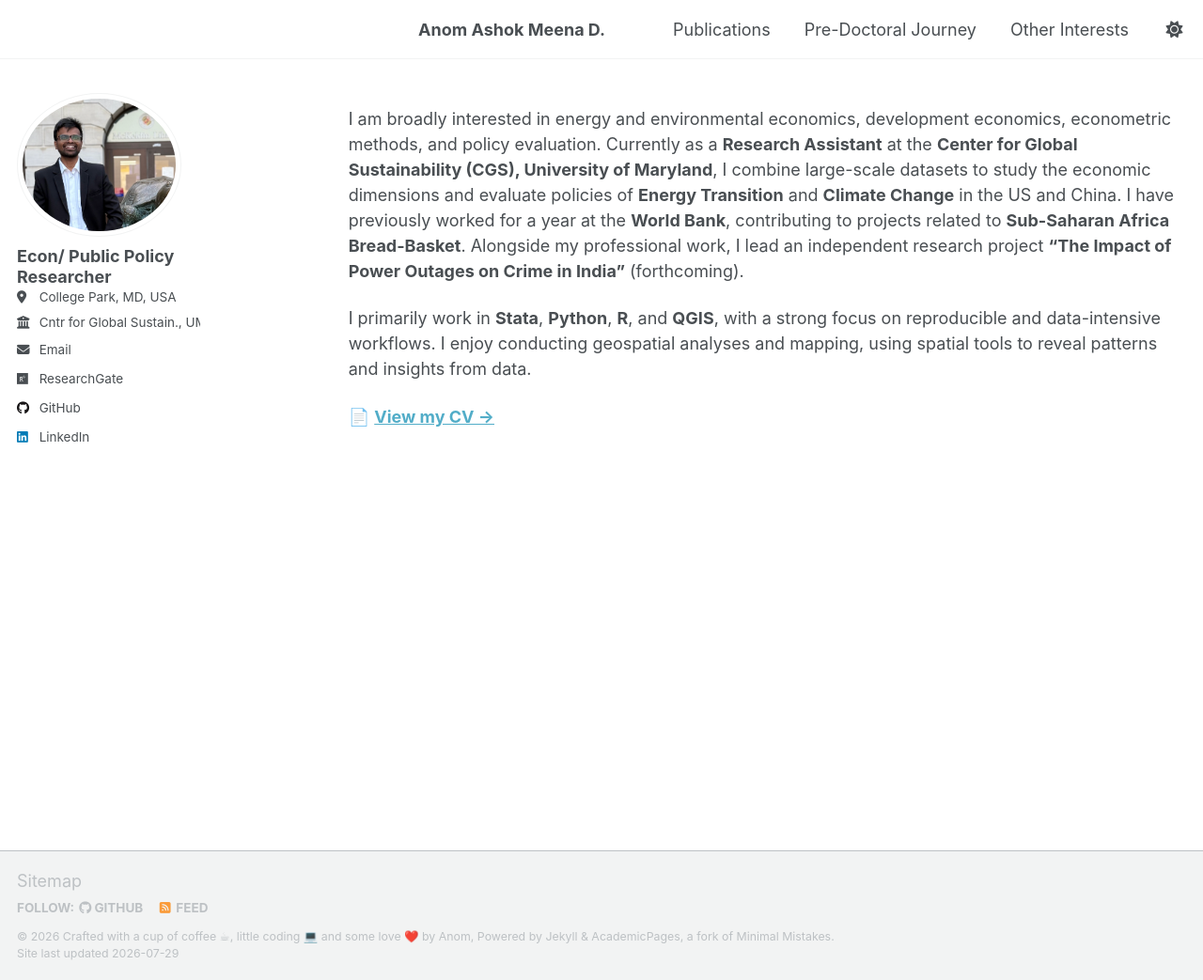
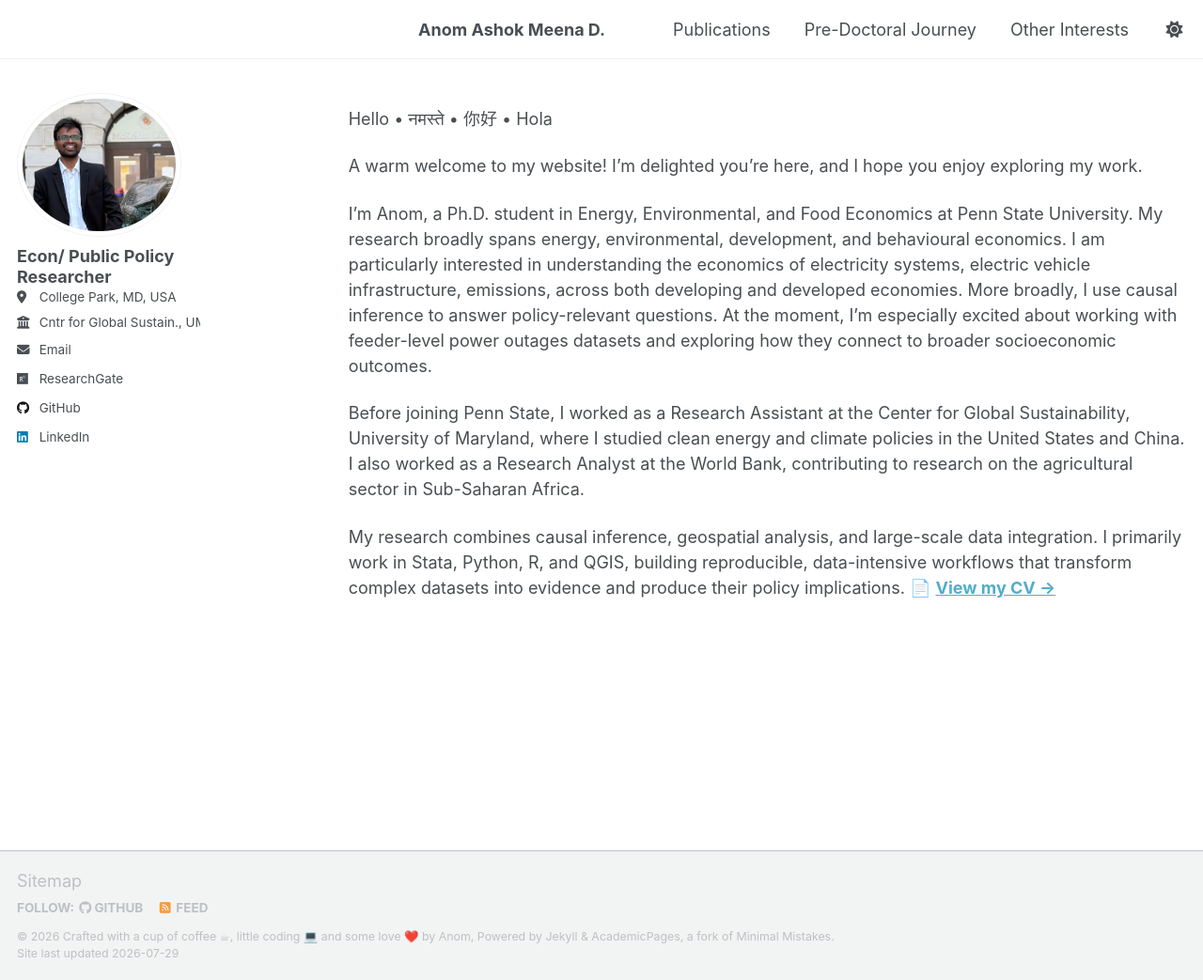
Before and after one commit to anomdule/anomdule.github.io, a Jekyll site: the page built from _pages/about.md, in a window 1280 px wide and 1043 px high. Shown: the whole window at 94% size. Built offline with Jekyll 4.4.1, drawn with Linux system fonts in a browser that asks for light colours; a script that is not in the unit is left out.

Commit message:
Update about.md

```diff
--- a/_pages/about.md
+++ b/_pages/about.md
@@ -7,8 +7,13 @@ redirect_from:
   - /about.html
 ---
 
-I am broadly interested in energy and environmental economics, development economics, econometric methods, and policy evaluation. Currently as a **Research Assistant** at the **Center for Global Sustainability (CGS), University of Maryland**, I combine large-scale datasets to study the economic dimensions and evaluate policies of **Energy Transition** and **Climate Change** in the US and China. I have previously worked for a year at the **World Bank**, contributing to projects related to **Sub-Saharan Africa Bread-Basket**. Alongside my professional work, I lead an independent research project **“The Impact of Power Outages on Crime in India”** (forthcoming).
+Hello • नमस्ते • 你好 • Hola
 
-I primarily work in **Stata**, **Python**, **R**, and **QGIS**, with a strong focus on reproducible and data-intensive workflows. I enjoy conducting geospatial analyses and mapping, using spatial tools to reveal patterns and insights from data.
+A warm welcome to my website! I'm delighted you're here, and I hope you enjoy exploring my work.
 
+I'm Anom, a Ph.D. student in Energy, Environmental, and Food Economics at Penn State University. My research broadly spans energy, environmental, development, and behavioural economics. I am particularly interested in understanding the economics of electricity systems, electric vehicle infrastructure, emissions, across both developing and developed economies. More broadly, I use causal inference to answer policy-relevant questions. At the moment, I'm especially excited about working with feeder-level power outages datasets and exploring how they connect to broader socioeconomic outcomes.
+
+Before joining Penn State, I worked as a Research Assistant at the Center for Global Sustainability, University of Maryland, where I studied clean energy and climate policies in the United States and China. I also worked as a Research Analyst at the World Bank, contributing to research on the agricultural sector in Sub-Saharan Africa.
+
+My research combines causal inference, geospatial analysis, and large-scale data integration. I primarily work in Stata, Python, R, and QGIS, building reproducible, data-intensive workflows that transform complex datasets into evidence and produce their policy implications.
 📄 [**View my CV →**](/files/Anom_AMD_CV_3.pdf){:target="_blank"}
```
